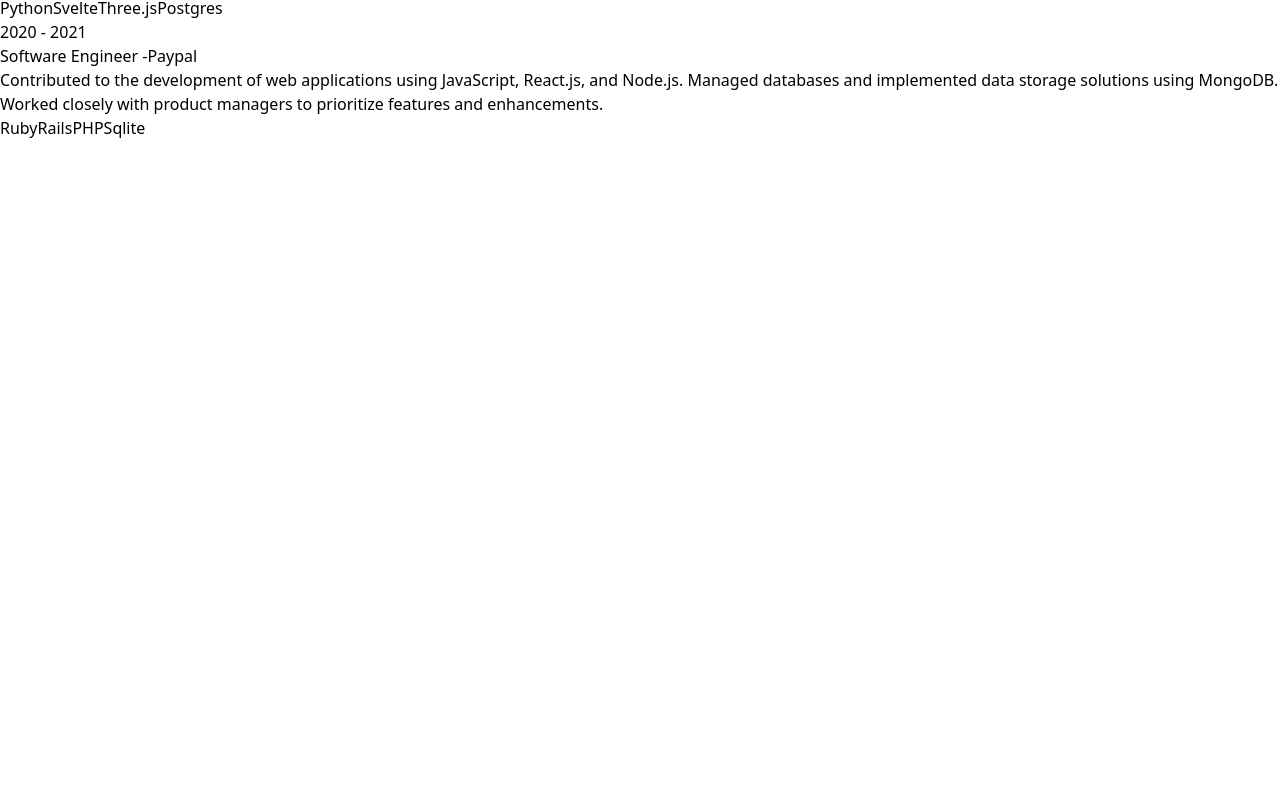
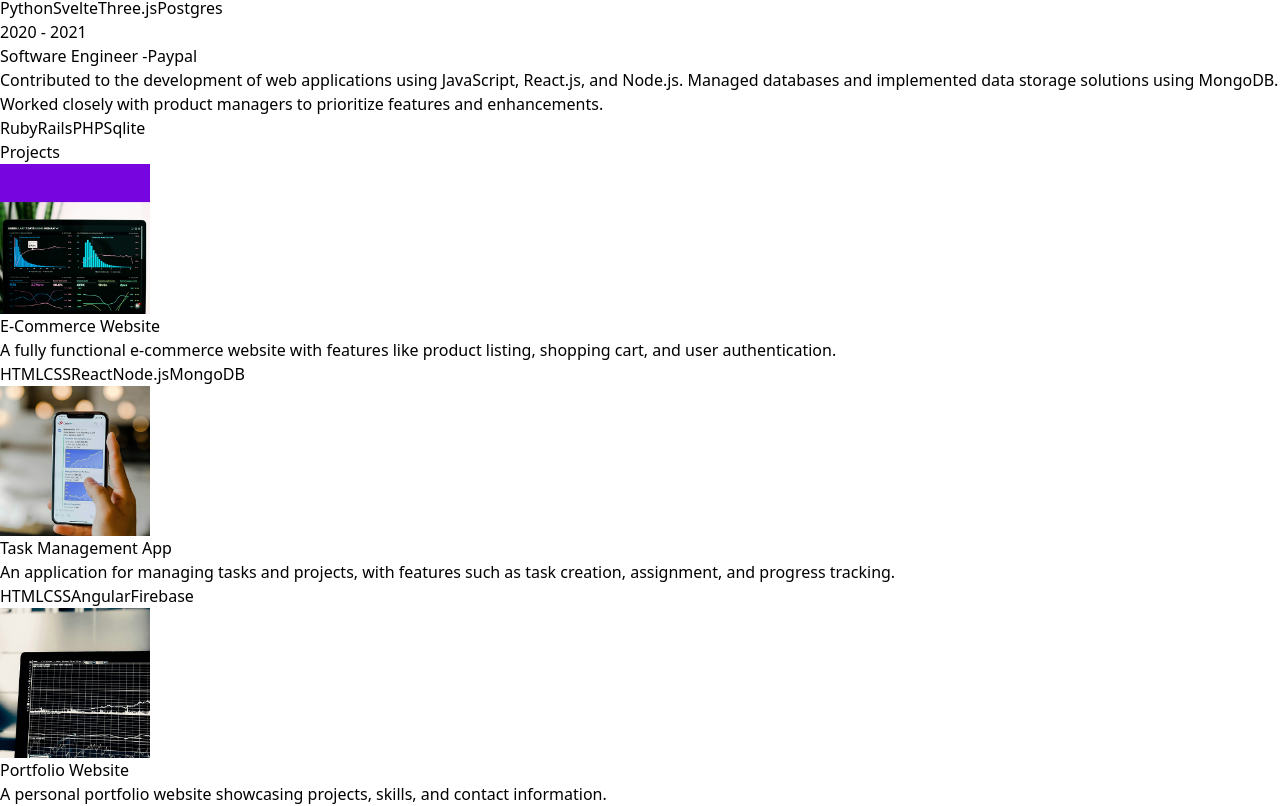
Before and after one commit to derkachzhenya/REACT-MY_RESUME-PORTFOLIO, a React (Vite) app: page / in a window 1280 px wide. Shown: the part 1914-2720 px from the top of the page. Before the commit the page ends 2054 px from the top, so only its background shows below. Built offline with nearby package versions, Linux system fonts and the light colour scheme.

Commit message:
projects sections

```diff
--- a/src/App.jsx
+++ b/src/App.jsx
@@ -3,6 +3,7 @@
 import About from "./components/About";
 import Technologies from "./components/Technologies";
 import Experience from "./components/Experience";
+import Project from "./components/Project";
 
 const App = () => {
   return (
@@ -20,6 +21,7 @@
         <About />
         <Technologies />
         <Experience />
+        <Project />
       </div>
     </div>
   );
--- /dev/null
+++ b/src/components/Project.jsx
@@ -0,0 +1,33 @@
+import { PROJECTS } from "../constants";
+
+const Project = () => {
+    return (
+        <div className="border-b border-neutral-900 pb-4">
+            <h2 className="my-20 text-center text-4xl">Projects</h2>
+            <div>
+                {PROJECTS.map((project, index) => (
+                    <div key={index} className="mb-8 flex flex-wrap lg:justify-center">
+                        <div className="w-full lg:w-1/4">
+                            <img
+                            src={project.image}
+                            width={150}
+                            height={150}
+                            alt={project.title}
+                            className="mb-6 rounded"
+                            />
+                        </div>
+                        <div className="w-full max-w-xl lg:w-3/4">
+                            <h6 className="mb-2 font-semibold">{project.title}</h6>
+                            <p className="mb-4 text-neutral-400">{project.description}</p>
+                            {project.technologies.map((tech, index)=>(
+                                <span key={index} className="mr-2 mt-4 rounded bg-neutral-900 px-2 py-1 text-sm font-medium text-purple-900">{tech}</span>
+                            ))}
+                        </div>
+                    </div>
+                ))}
+            </div>
+        </div>
+    );
+};
+
+export default Project;
```
